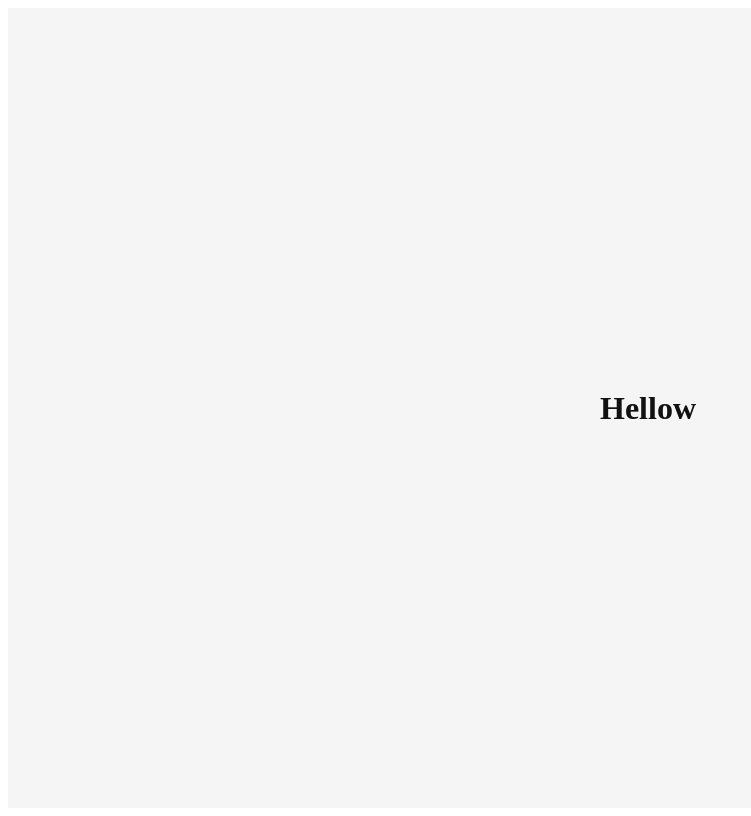
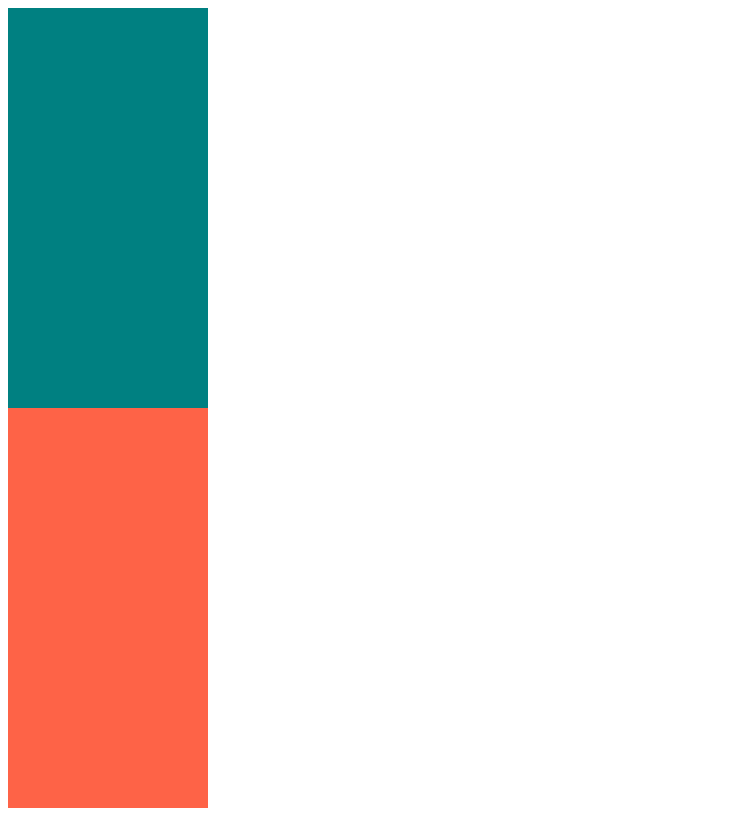
Before and after one commit to expiator8/react_master_class, a React (Create React App) app: page / in a window 1280 px wide. Shown: the whole page, without its empty margins (0-751 px from the left). Built offline with nearby package versions, Linux system fonts and the light colour scheme.

Commit message:
#2.8 Typing the Props

```diff
--- a/src/App.tsx
+++ b/src/App.tsx
@@ -1,23 +1,11 @@
-import styled from "styled-components";
-
-const Title = styled.h1`
-  color: ${(props) => props.theme.textColor};
-`;
-
-const Wrapper = styled.div`
-  display: flex;
-  height: 100vh;
-  width: 100vw;
-  justify-content: center;
-  align-items: center;
-  background-color: ${(props) => props.theme.backgroundColor};
-`;
+import Circle from "./Circle";
 
 function App() {
   return (
-    <Wrapper>
-      <Title>Hellow</Title>
-    </Wrapper>
+    <div>
+      <Circle bgColor="teal" />
+      <Circle bgColor="tomato" />
+    </div>
   );
 }
 
--- /dev/null
+++ b/src/Circle.tsx
@@ -0,0 +1,21 @@
+import styled from "styled-components";
+
+interface ContainerProps {
+  bgColor: string;
+}
+
+const Container = styled.div<ContainerProps>`
+  width: 200px;
+  height: 400px;
+  background-color: ${(props) => props.bgColor};
+`;
+
+interface CircleProps {
+  bgColor: string;
+}
+
+function Circle({ bgColor }: CircleProps) {
+  return <Container bgColor={bgColor} />;
+}
+
+export default Circle;
--- a/src/index.tsx
+++ b/src/index.tsx
@@ -1,23 +1,10 @@
 import React from "react";
 import ReactDOM from "react-dom";
 import App from "./App";
-import { ThemeProvider } from "styled-components";
-
-const dartTheme = {
-  textColor: "whitesmoke",
-  backgroundColor: "#111",
-};
-
-const lightTheme = {
-  textColor: "#111",
-  backgroundColor: "whitesmoke",
-};
 
 ReactDOM.render(
   <React.StrictMode>
-    <ThemeProvider theme={lightTheme}>
-      <App />
-    </ThemeProvider>
+    <App />
   </React.StrictMode>,
   document.getElementById("root")
 );
```
